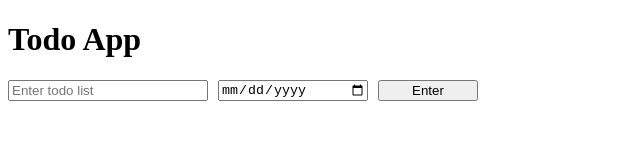
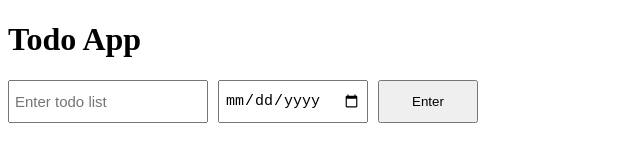
Before and after one commit to Afaq-ali1/JsProjectsZeroToHero, a plain HTML site: page JsProjectsBegtoAdv/TodoApp/index.html in a window 1280 px wide. Shown: the whole page, without its empty margins (0-640 px from the left). Drawn offline with Linux system fonts and the light colour scheme.

Commit message:
Update todo.css

```diff
--- a/JsProjectsBegtoAdv/TodoApp/todo.css
+++ b/JsProjectsBegtoAdv/TodoApp/todo.css
@@ -13,3 +13,8 @@
   column-gap: 10px;
   row-gap: 10px;
 }
+#date-input ,#todo-input
+{
+  font-size: 15px;
+  padding: 10px 5px;
+}
```
